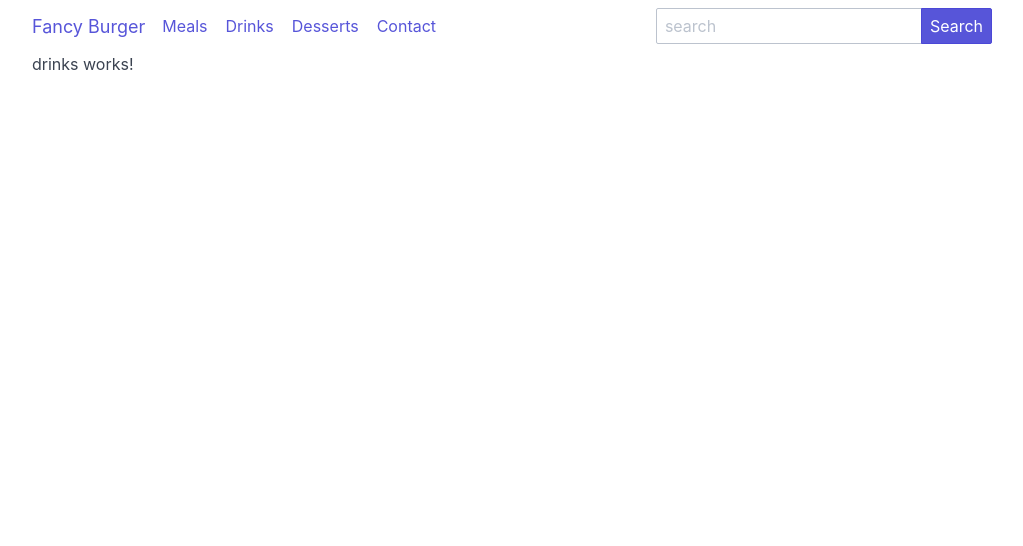
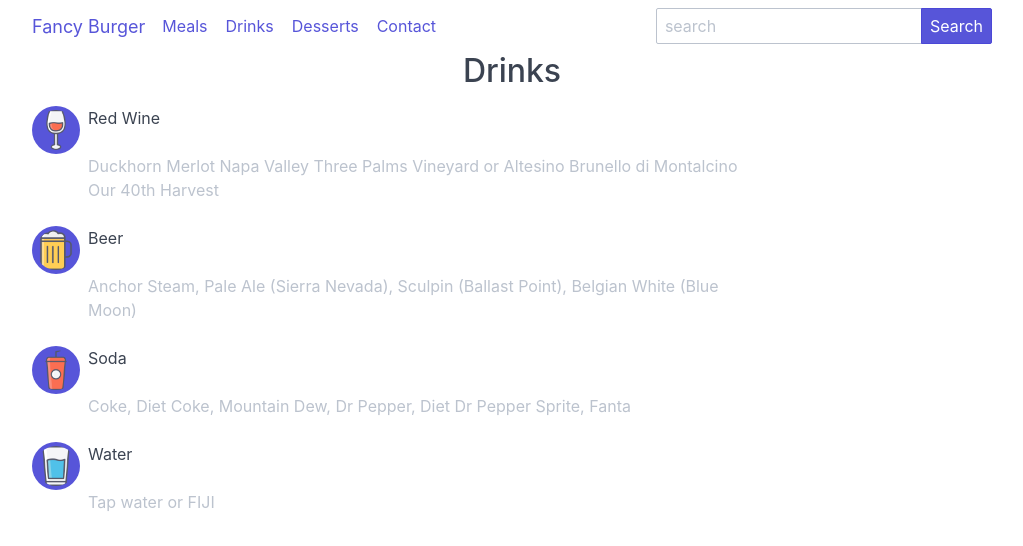
Before and after one commit to mauriciotasca/fancy-burger, an Angular app: page /drinks in a window 1280 px wide. Shown: the top 546 px of the page, without its empty margins (128-1151 px from the left). Built offline with nearby package versions, Linux system fonts and the light colour scheme.

Commit message:
Final adjustments

```diff
--- a/src/app/drinks/drinks.component.html
+++ b/src/app/drinks/drinks.component.html
@@ -1,3 +1,10 @@
-<p>
-  drinks works!
-</p>
+<div class="columns">
+
+  <div class="column col-12 text-center">
+    <h2>Drinks</h2>
+  </div>
+
+  <div class="column col-9 col-sm-12">
+    <app-item-list [items]="drinks"></app-item-list>
+  </div>
+</div>
--- a/src/app/drinks/drinks.component.ts
+++ b/src/app/drinks/drinks.component.ts
@@ -1,13 +1,28 @@
-import { Component, OnInit } from '@angular/core';
+import {Component, OnInit} from '@angular/core';
+import {DrinksService} from './drinks.service';
 
 @Component({
   selector: 'app-drinks',
   templateUrl: './drinks.component.html',
-  styleUrls: ['./drinks.component.scss']
+  styleUrls: ['./drinks.component.scss'],
+  providers: [DrinksService]
 })
 export class DrinksComponent implements OnInit {
 
-  constructor() { }
+  drinks: Array<any>;
+
+  constructor(private drinksService: DrinksService) {
+    this.getDrinks();
+  }
+
+  getDrinks() {
+    this.drinksService.getDrinks().subscribe(
+      (response: any) => {
+        this.drinks = response.data;
+      },
+      (error) => {
+      });
+  }
 
   ngOnInit() {
   }
--- /dev/null
+++ b/src/app/drinks/drinks.service.ts
@@ -0,0 +1,13 @@
+import {Injectable} from '@angular/core';
+import {HttpClient} from '@angular/common/http';
+
+@Injectable()
+export class DrinksService {
+
+  constructor(private httpClient: HttpClient) {
+  }
+
+  getDrinks() {
+    return this.httpClient.get('assets/data/drinks.json');
+  }
+}
```
Also changed, not shown: 1 other file (tests, documents, lock files or other folders).
